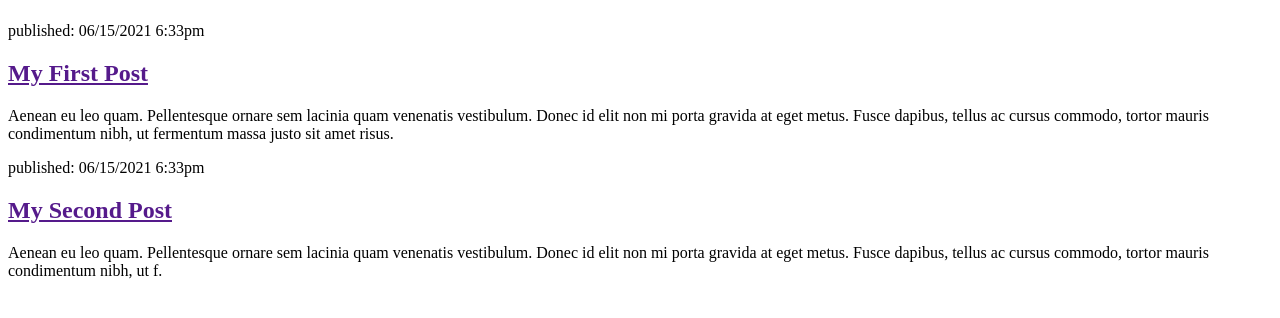
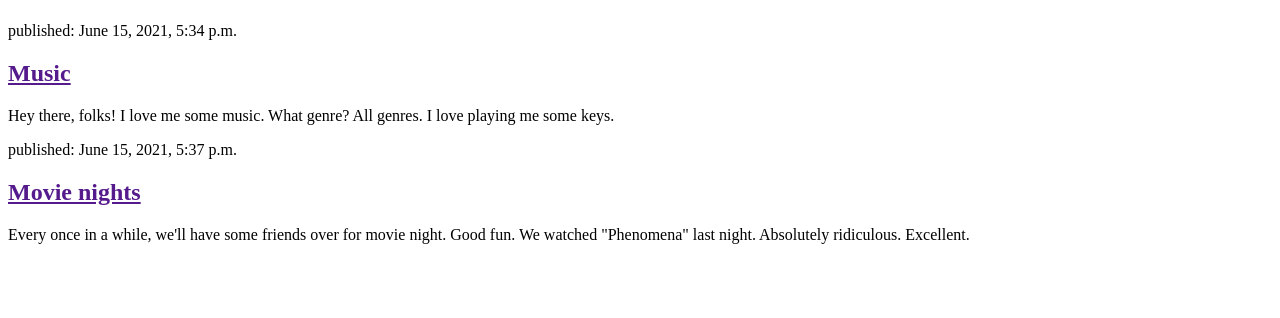
Before and after one commit to Momentum-Team-8/django-girls-tutorial-gregsronce, a Django app: page / in a window 1280 px wide. Shown: the part 58-376 px from the top of the page. Run offline with Django 3.2, Linux system fonts and the light colour scheme; data comes from the database, SQL or seed files in the repository; both versions use the stored data as it was after the commit.

Commit message:
Modified templates to display posts from database.

```diff
--- a/blog/templates/blog/post_list.html
+++ b/blog/templates/blog/post_list.html
@@ -7,26 +7,12 @@
     <header>
       <h1><a href="">Greg's Dope Blog</a></h1>
     </header>
-
-    <article>
-      <time>published: 06/15/2021 6:33pm</time>
-      <h2><a href="">My First Post</a></h2>
-      <p>
-        Aenean eu leo quam. Pellentesque ornare sem lacinia quam venenatis
-        vestibulum. Donec id elit non mi porta gravida at eget metus. Fusce
-        dapibus, tellus ac cursus commodo, tortor mauris condimentum nibh, ut
-        fermentum massa justo sit amet risus.
-      </p>
-    </article>
-
-    <article>
-      <time>published: 06/15/2021 6:33pm</time>
-      <h2><a href="">My Second Post</a></h2>
-      <p>
-        Aenean eu leo quam. Pellentesque ornare sem lacinia quam venenatis
-        vestibulum. Donec id elit non mi porta gravida at eget metus. Fusce
-        dapibus, tellus ac cursus commodo, tortor mauris condimentum nibh, ut f.
-      </p>
-    </article>
+    {% for post in posts %}
+      <article>
+        <time>published: {{ post.published_date }}</time>
+        <h2><a href="">{{ post.title }}</a></h2>
+        <p>{{ post.text|linebreaksbr }}</p>
+      </article>
+    {% endfor %}
   </body>
 </html>
--- a/blog/views.py
+++ b/blog/views.py
@@ -1,4 +1,6 @@
 from django.shortcuts import render
+from django.utils import timezone
+from .models import Post
 
 # Create your views here.
 
@@ -10,4 +12,5 @@ Views can also generate JSON responses for API endpoints.
 Views are called by a user or part of the Django app itself visiting the url connected to that view in urls.py.'''
 
 def post_list(request):
-    return render(request, 'blog/post_list.html', {})
+    posts = Post.objects.filter(published_date__lte=timezone.now()).order_by('published_date')
+    return render(request, 'blog/post_list.html', {'posts': posts})
```
Also changed, not shown: db.sqlite3.
